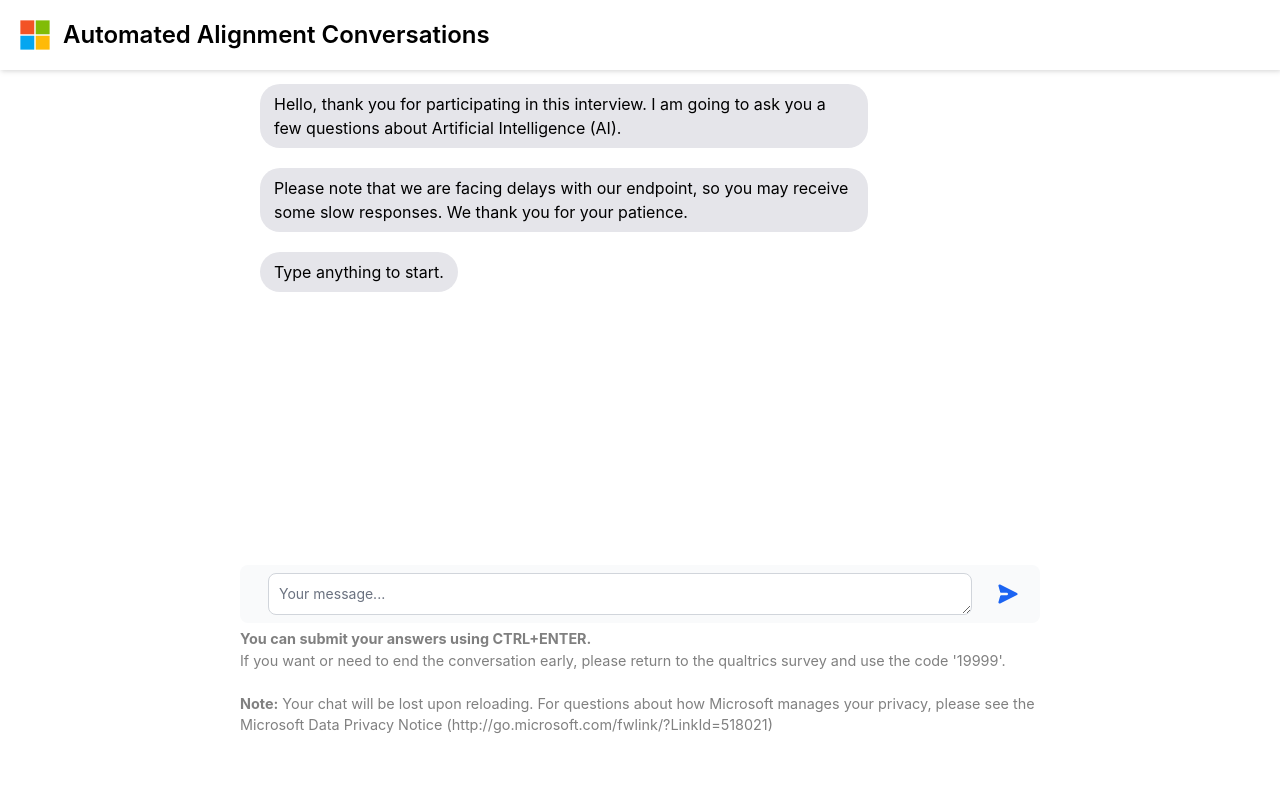
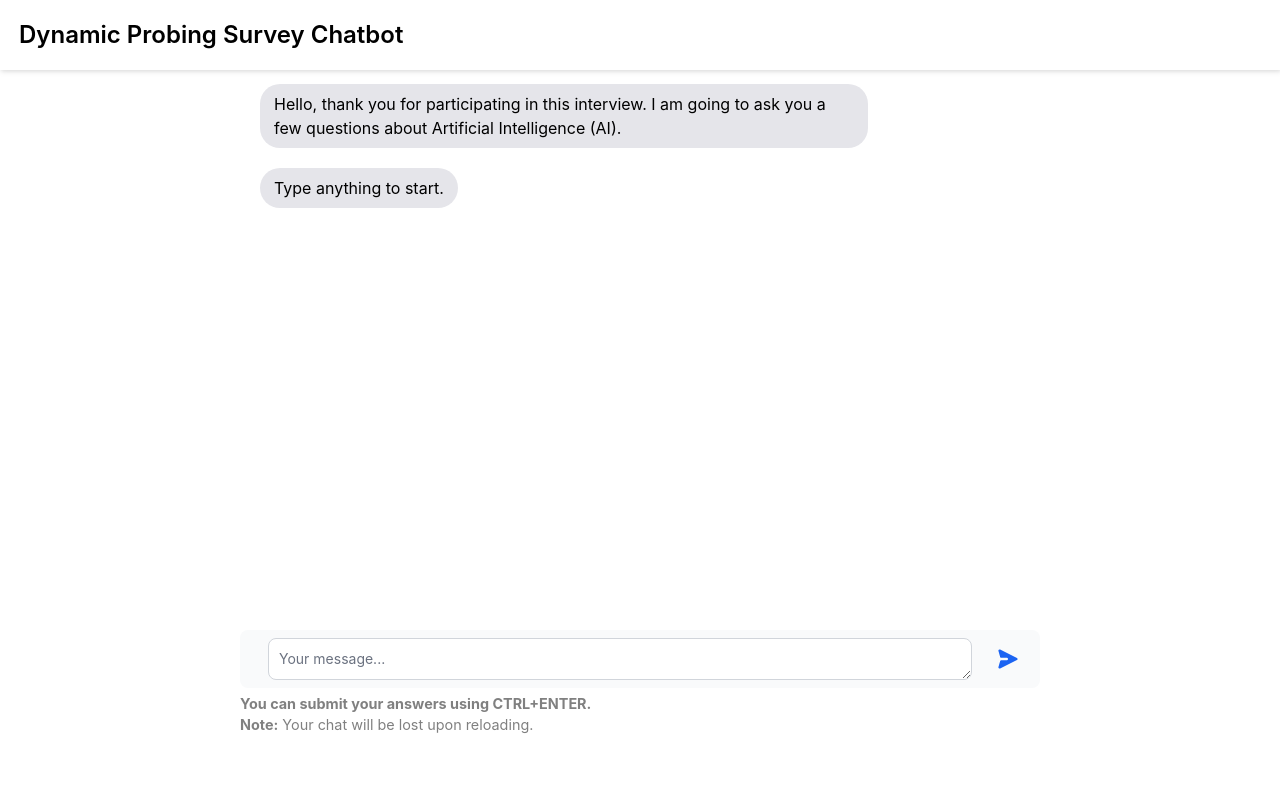
Before and after one commit to microsoft/dynamic-prober, a Flask app: page /user_landing in a window 1280 px wide. Run offline with Flask 3, Linux system fonts and the light colour scheme; data comes from the database, SQL or seed files in the repository; parts of the project's set-up code (start-up, migrations or seed data) failed here and were passed over; some libraries are stand-ins or nearby versions.

Commit message:
Remove exit code, privacy statement, and other features that were specific to the internal survey use case

```diff
--- a/src/templates/index.html
+++ b/src/templates/index.html
@@ -5,7 +5,7 @@
     <meta charset="UTF-8">
     <meta http-equiv="X-UA-Compatible" content="IE=edge">
     <meta name="viewport" content="width=device-width, initial-scale=1.0">
-    <title>Automated Alignment Conversations</title>
+    <title>Dynamic Probing Survey Chatbot</title>
     <link href="https://cdnjs.cloudflare.com/ajax/libs/flowbite/1.6.5/flowbite.min.css" rel="stylesheet" />
     <script src="https://cdnjs.cloudflare.com/ajax/libs/flowbite/1.6.5/flowbite.min.js"></script>
     <style>
@@ -119,8 +119,7 @@
     <nav class="bg-white border-gray-200 dark:bg-gray-900">
         <div class="max-w-screen-xl flex flex-wrap items-center justify-between mx-auto p-4">
             <a href="#" class="flex items-center">
-                <img src="{{ url_for('static', filename='images/logo.png') }}" class="h-8 mr-3" alt="Logo" />
-                <span class="self-center text-2xl font-semibold whitespace-nowrap dark:text-white">Automated Alignment Conversations</span>
+                <span class="self-center text-2xl font-semibold whitespace-nowrap dark:text-white">Dynamic Probing Survey Chatbot</span>
             </a>
 
 
@@ -159,10 +158,7 @@
                 <div class="downwarning">
                     <div>
                         <b>You can submit your answers using CTRL+ENTER.</b><br>
-                        If you want or need to end the conversation early, please return to the qualtrics survey and use the code '19999'.<br><br>
                         <b>Note:</b> Your chat will be lost upon reloading.
-                        For questions about how Microsoft manages your privacy,
-                        please see the Microsoft Data Privacy Notice <a href='http://go.microsoft.com/fwlink/?LinkId=518021'></a>(http://go.microsoft.com/fwlink/?LinkId=518021)
                     </div>
 
                 </div>
@@ -226,7 +222,7 @@
             upperdiv.innerHTML = upperdiv.innerHTML + `<div class="message">
                 <div class="appmessagediv">
                     <div class="appmessage" id="${typingBubbleId}">
-                        <i id="${typingBubbleId}">Bot is typing...</i>
+                        <i id="${typingBubbleId}">Bot is generating...</i>
                     </div>
                 </div>
             </div>`;
@@ -321,7 +317,6 @@
         // Add some initial messages when the page loads.
         document.addEventListener("DOMContentLoaded", function() {
             addMessage("Hello, thank you for participating in this interview. I am going to ask you a few questions about Artificial Intelligence (AI).", 'app');
-            addMessage("Please note that we are facing delays with our endpoint, so you may receive some slow responses. We thank you for your patience.", 'app');
             addMessage("Type anything to start.", 'app');
         });
     </script>
```
